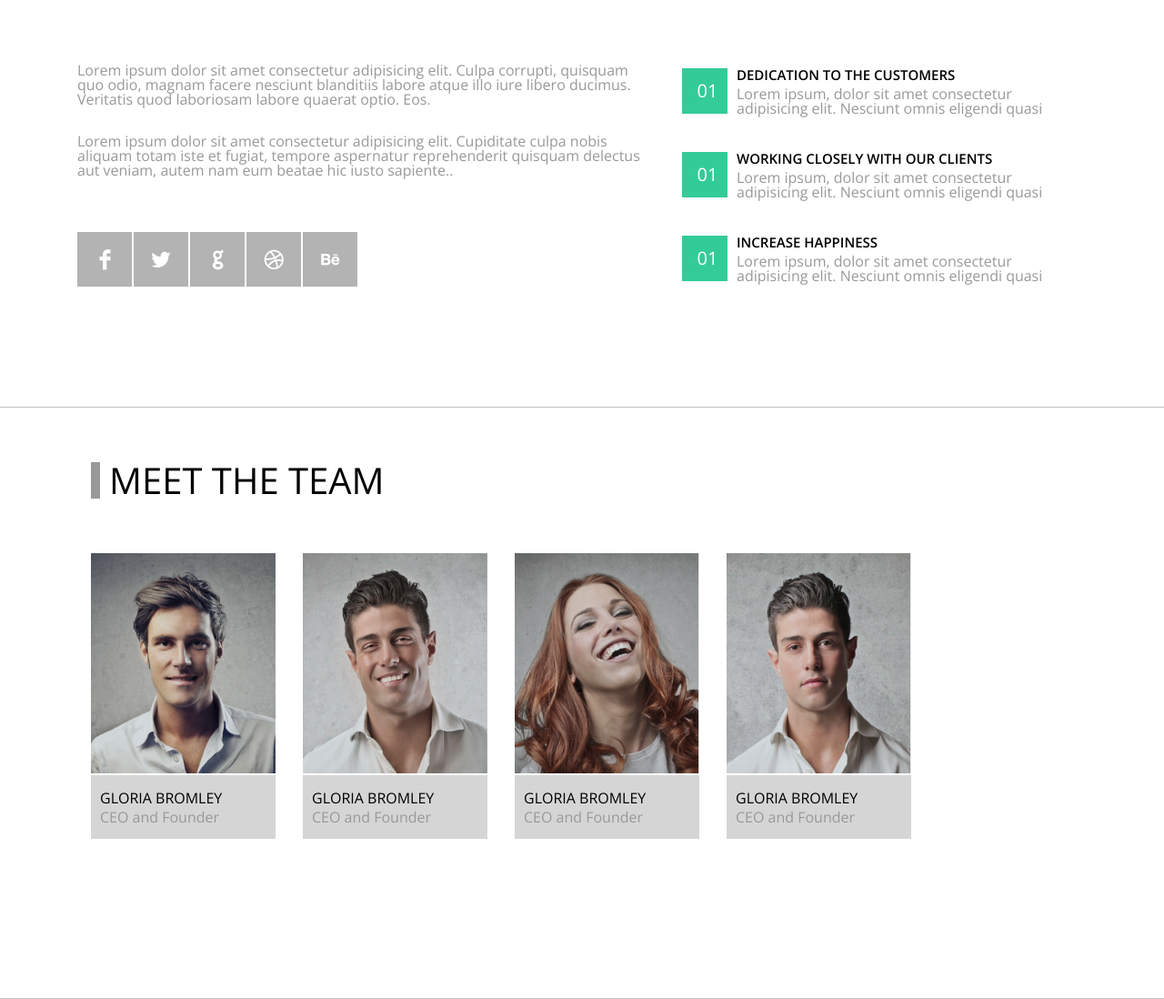
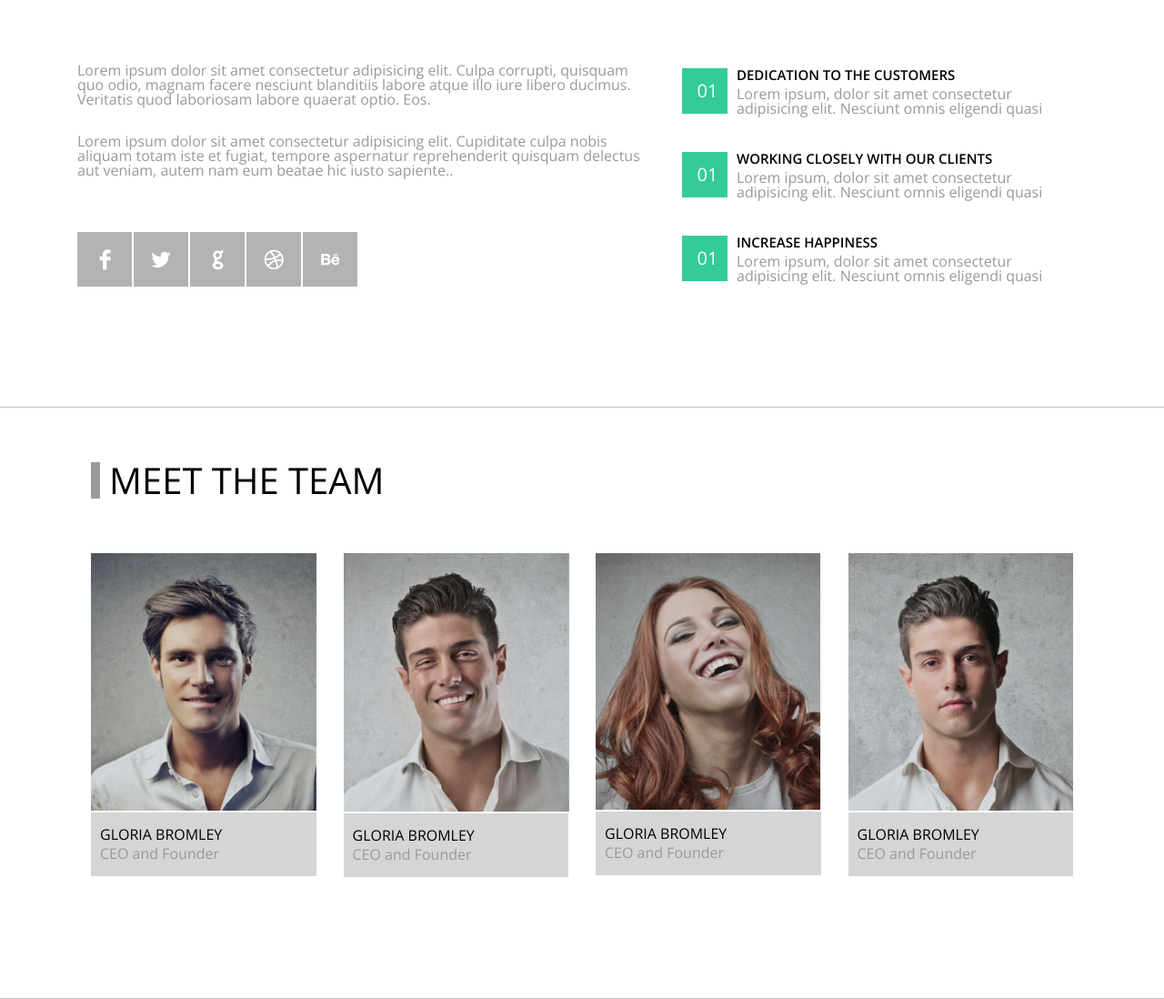
Before and after one commit to KyryloKuchynkyi/Maket-N2, a plain HTML site: page index.html in a window 1280 px wide. Shown: the part 902-2000 px from the top of the page at 91% size. Drawn offline with nearby package versions, Linux system fonts and the light colour scheme.

Commit message:
changed photo size

```diff
--- a/style.css
+++ b/style.css
@@ -282,9 +282,8 @@
 }
 
 .col-md-3 img {
-    width: 203px;
-    height: 242px;
     border: none;
+    width: 248px;
 }
 
 .infophoto {
```
